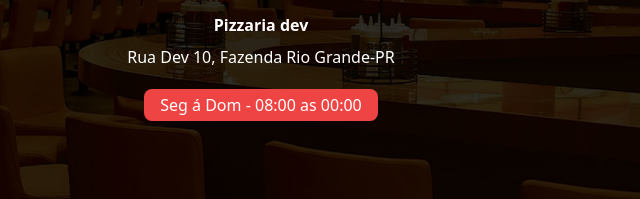
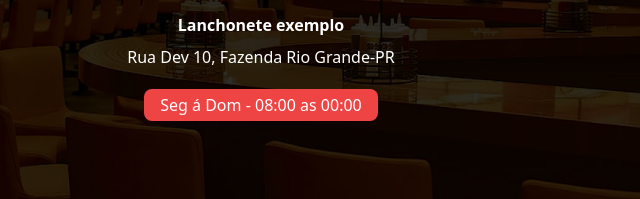
Before and after one commit to thialer/Sistema-Restaurante-Demo, a website: page index.html in a window 1280 px wide. Shown: the part 215-414 px from the top of the page, 379-1019 px from the left. Drawn offline with Linux system fonts and the light colour scheme.

Commit message:
nome da lanchonete de exemplo

```diff
--- a/index.html
+++ b/index.html
@@ -13,7 +13,7 @@
     />
 
     <link rel="stylesheet" href="./styles/output.css" />
-    <title>Pizzaria dev</title>
+    <title>Lanchonete exemplo</title>
   </head>
 
   <body>
@@ -29,7 +29,7 @@
           class="w-32 h-32 rounded-full shadow-lg hover:scale-110 duration-200"
         />
 
-        <h1 class="text-4x1 mt-4 mb-2 font-bold text-white">Pizzaria dev</h1>
+        <h1 class="text-4x1 mt-4 mb-2 font-bold text-white">Lanchonete exemplo</h1>
 
         <span class="text-white font-medium"
           >Rua Dev 10, Fazenda Rio Grande-PR</span
```
